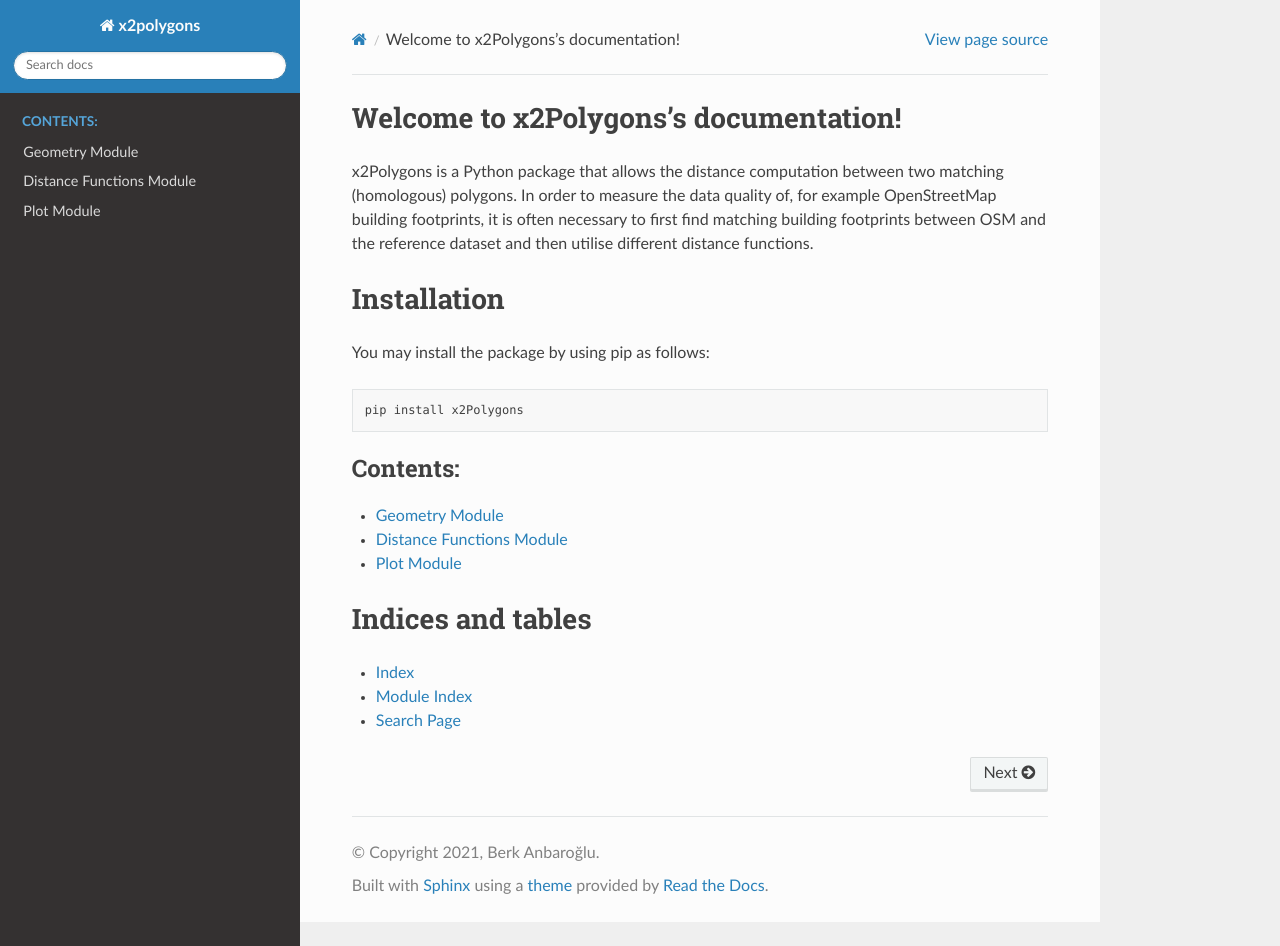
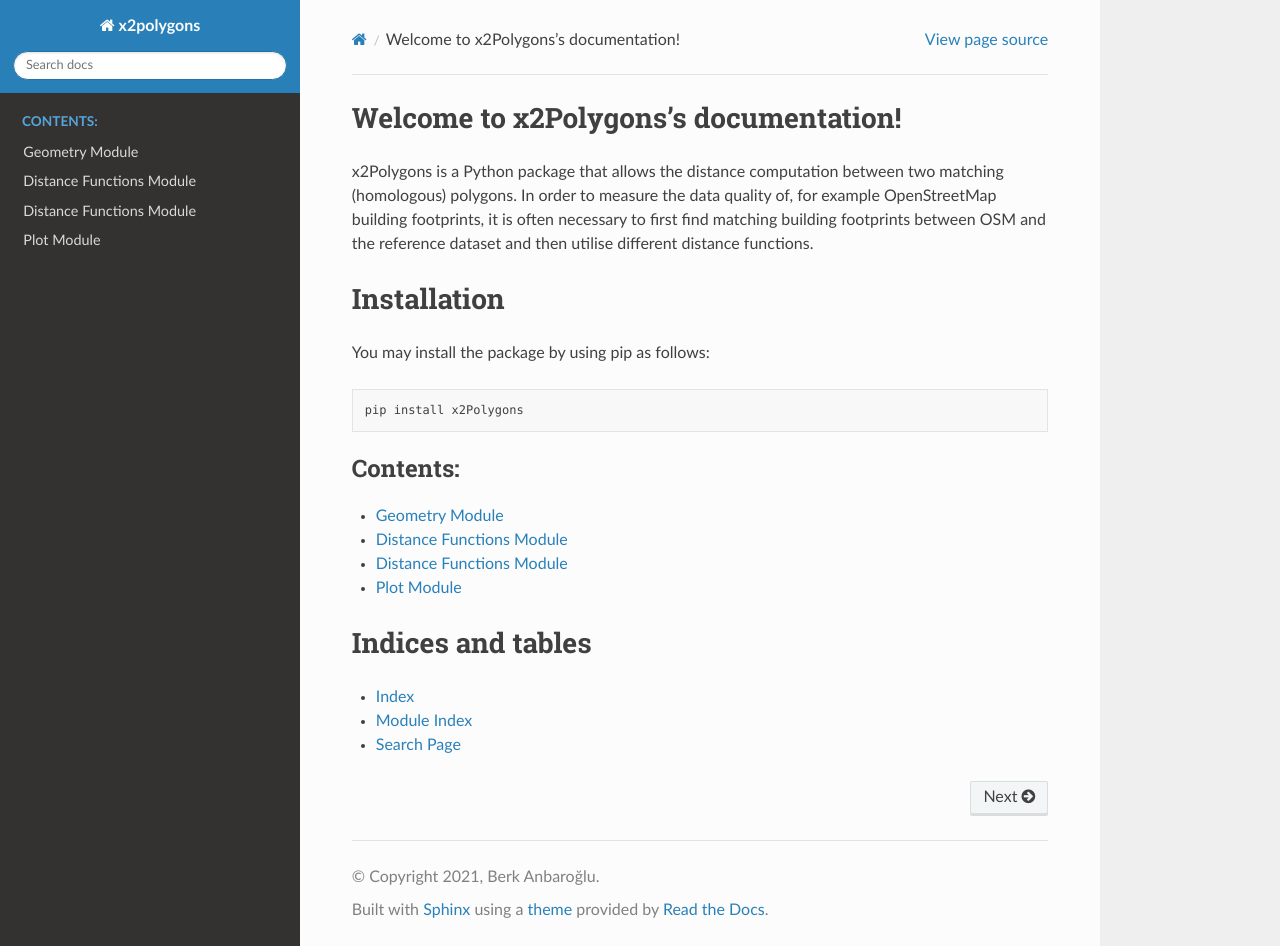
Before and after one commit to banbar/x2polygons, a Sphinx documentation site: the page built from docs/source/index.rst, in a window 1280 px wide and 946 px high. Built offline with Sphinx 7.4.7 and the Read the Docs theme 2.0.0, drawn with Linux system fonts in a browser that asks for light colours.

Commit message:
update docs

```diff
--- /dev/null
+++ b/docs/source/code_polygon_distance.rst
@@ -0,0 +1,5 @@
+Distance Functions Module
+=========================
+
+.. automodule:: polygon_distance
+   :members:
--- a/docs/source/code_distance_functions.rst
+++ b/docs/source/code_thematic_distance.rst
@@ -1,5 +1,5 @@
 Distance Functions Module
 =========================
 
-.. automodule:: distance_functions
+.. automodule:: thematic_distance
    :members:
--- a/docs/source/index.rst
+++ b/docs/source/index.rst
@@ -20,7 +20,8 @@
    :caption: Contents:
 
    code_geometry
-   code_distance_functions
+   code_polygon_distance
+   code_thematic_distance
    code_plot
 
 
```
